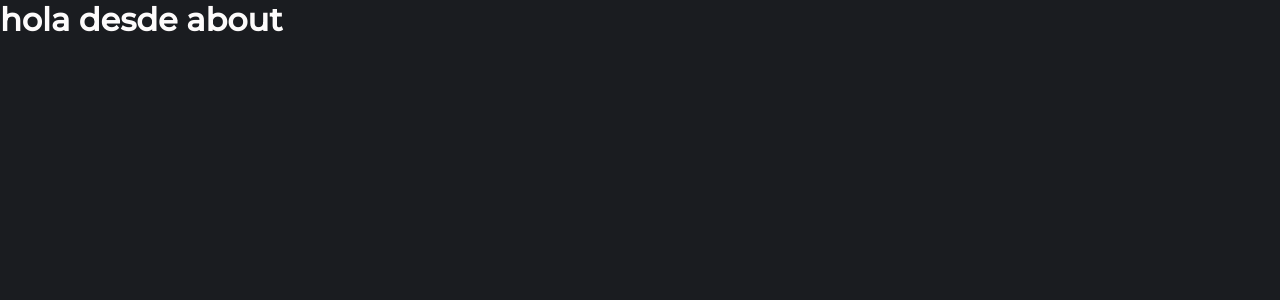
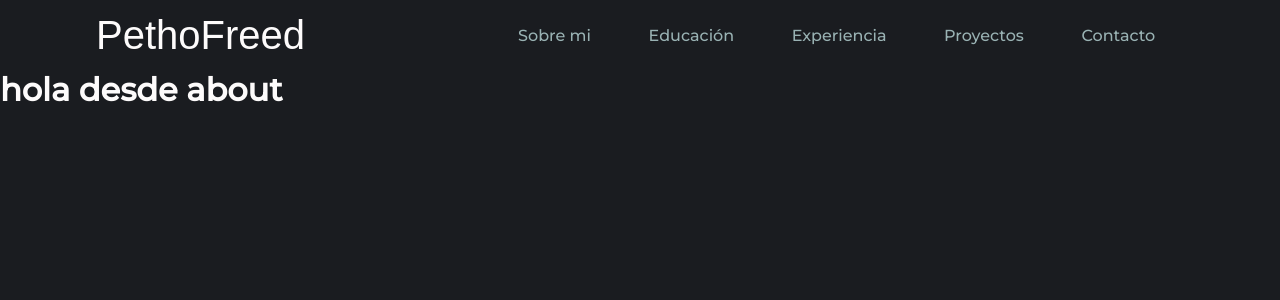
Before and after one commit to Pethofreed/myweb, a React (Create React App) app: page /about in a window 1280 px wide. Shown: the top 300 px of the page. Built offline with nearby package versions, Linux system fonts and the light colour scheme; a web font is replaced by a local one.

Commit message:
routes were added to the different sections of the page and a link was added to the header logo

```diff
--- a/src/components/About/index.js
+++ b/src/components/About/index.js
@@ -1,6 +1,11 @@
+import Header from '../Header'
+
 function About() {
   return (
-    <h1>hola desde about</h1>
+    <>
+      <Header />
+      <h1>hola desde about</h1>
+    </>
   )
 }
 
--- a/src/components/Header/index.js
+++ b/src/components/Header/index.js
@@ -5,14 +5,14 @@ function Header() {
   return(
     <>
       <header class="nav center">
-        <p class="logo">PethoFreed</p>
+        <p class="logo"><a href="/">PethoFreed</a></p>
         <input type="checkbox" name="" class="checkBtn"/>
         <ol class="center">
-          <a href="#"><li>Sobre mi</li></a>
-          <a href="#"><li>Educación</li></a>
-          <a href="#"><li>Experiencia</li></a>
-          <a href="#"><li>Proyectos</li></a>
-          <a href="#"><li>Contacto</li></a>
+          <a href="/about"><li>Sobre mi</li></a>
+          <a href="/education"><li>Educación</li></a>
+          <a href="/experience"><li>Experiencia</li></a>
+          <a href="/projects"><li>Proyectos</li></a>
+          <a href="/contact"><li>Contacto</li></a>
         </ol>
       </header>
     </>
--- a/src/components/Header/style.css
+++ b/src/components/Header/style.css
@@ -41,7 +41,12 @@ body {
   display: none;
 }
 
-.nav .logo {
+.nav .logo a {
+  text-decoration: none;
+  color: var(--main-font-color);
+}
+
+.nav .logo a{
   font-size: 2.5em;
   font-family: 'Pattaya', sans-serif;
 }
--- a/src/components/Section/index.js
+++ b/src/components/Section/index.js
@@ -7,7 +7,7 @@ function MainSection() {
       <div class="box">
         <h1>Carlos Valencia</h1>
         <p>Full Stack Developer</p>
-        <button class="btn">Sobre mi</button>
+        <a href="/about"><button class="btn">Sobre mi</button></a>
       </div>
       <img src={Carlos} alt="foto-perfil"/>
     </section>
```
